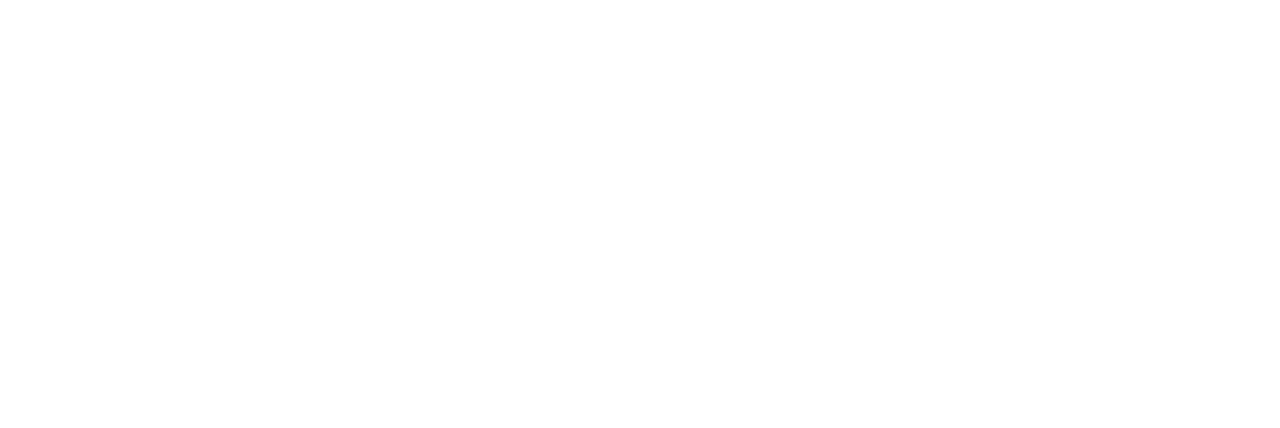
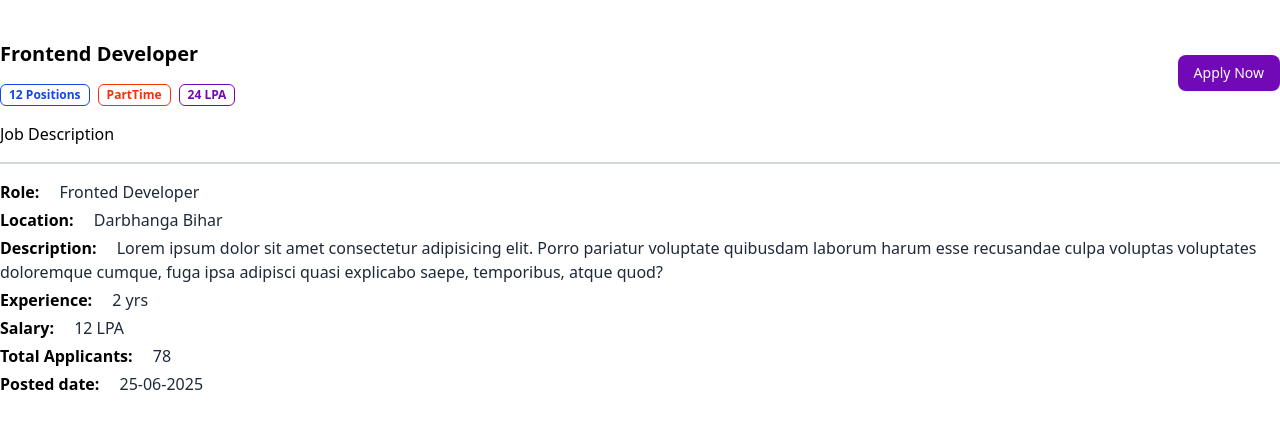
Before and after one commit to vivekkumar012/Job-Hunt, a React (Vite) app in the folder frontend/: page /description/1 in a window 1280 px wide. Before the commit this address had no page. Shown: the top 428 px of the page. Built offline with nearby package versions, Linux system fonts and the light colour scheme.

Commit message:
new Page added

```diff
--- a/frontend/src/App.jsx
+++ b/frontend/src/App.jsx
@@ -9,6 +9,7 @@
 import Jobs from './components/Jobs'
 import Browse from './components/Browse'
 import Profile from './components/Profile'
+import JobDescription from './components/JobDescription'
 
 function App() {
 
@@ -19,6 +20,7 @@
         <Route path='/login' element={<Login />} />
         <Route path='/signup' element={<Signup />} />
         <Route path='/jobs' element={<Jobs />} />
+        <Route path='/description/:id' element={<JobDescription />} />
         <Route path='browse' element={<Browse />} />
         <Route path='/profile' element={<Profile />} />
       </Routes>
--- a/frontend/src/components/Job.jsx
+++ b/frontend/src/components/Job.jsx
@@ -3,8 +3,12 @@
 import { Bookmark } from "lucide-react";
 import { Avatar, AvatarImage } from "./ui/avatar";
 import { Badge } from "./ui/badge";
+import { useNavigate } from "react-router-dom";
 
 const Job = () => {
+  const navigate = useNavigate();
+  const jobId = "qjssjndndoie";
+
   return (
     <div className="p-5 rounded-md shadow-xl bg-white border border-gray-200">
       <div className="flex items-center justify-between">
@@ -41,7 +45,7 @@
         </Badge>
       </div>
       <div className="flex items-center gap-2 mt-4">
-        <Button variant={"outline"}>Details</Button>
+        <Button onClick={() => navigate(`/description/${jobId}`)} variant={"outline"} className={"cursor-pointer"}>Details</Button>
         <Button className="bg-[#7209b7] text-white ">Save For Later</Button>
       </div>
     </div>
--- /dev/null
+++ b/frontend/src/components/JobDescription.jsx
@@ -0,0 +1,50 @@
+import React from "react";
+import { Badge } from "./ui/badge";
+import { Button } from "./ui/button";
+
+function JobDescription() {
+  const isApplied = false;
+
+  return (
+    <div className="max-w-7xl mx-auto my-10">
+      <div className="flex items-center justify-between">
+        <div>
+          <h1 className="font-bold text-xl">Frontend Developer</h1>
+          <div className="flex items-center gap-2 mt-4">
+            <Badge className="text-blue-700 font-bold" variant={"ghost"}>
+              12 Positions
+            </Badge>
+            <Badge className="text-[#f83002] font-bold" variant={"ghost"}>
+              PartTime
+            </Badge>
+            <Badge className="text-[#7209b7] font-bold" variant={"ghost"}>
+              24 LPA
+            </Badge>
+          </div>
+        </div>
+        <Button
+          disabled={isApplied}
+          className={`rounded-lg px-4 py-2 ${
+            isApplied
+              ? "bg-gray-600 cursor-not-allowed"
+              : "bg-[#7209b7] hover:bg-[#5f32ad] text-white cursor-pointer"
+          }`}
+        >
+          {isApplied ? "Already Applied" : "Apply Now"}
+        </Button>
+      </div>
+      <h1 className="border-b-2 border-b-gray-300 font-medium py-4">Job Description</h1>
+      <div className="my-4">
+          <h1 className="font-bold my-1">Role: <span className="pl-4 font-normal text-gray-800">Fronted Developer</span></h1>
+          <h1 className="font-bold my-1">Location: <span className="pl-4 font-normal text-gray-800">Darbhanga Bihar</span></h1>
+          <h1 className="font-bold my-1">Description: <span className="pl-4 font-normal text-gray-800">Lorem ipsum dolor sit amet consectetur adipisicing elit. Porro pariatur voluptate quibusdam laborum harum esse recusandae culpa voluptas voluptates doloremque cumque, fuga ipsa adipisci quasi explicabo saepe, temporibus, atque quod?</span></h1>
+          <h1 className="font-bold my-1">Experience: <span className="pl-4 font-normal text-gray-800">2 yrs</span></h1>
+          <h1 className="font-bold my-1">Salary: <span className="pl-4 font-normal text-gray-800">12 LPA</span></h1>
+          <h1 className="font-bold my-1">Total Applicants: <span className="pl-4 font-normal text-gray-800">78</span></h1>
+          <h1 className="font-bold my-1">Posted date: <span className="pl-4 font-normal text-gray-800">25-06-2025</span></h1>
+      </div>
+    </div>
+  );
+}
+
+export default JobDescription;
```
